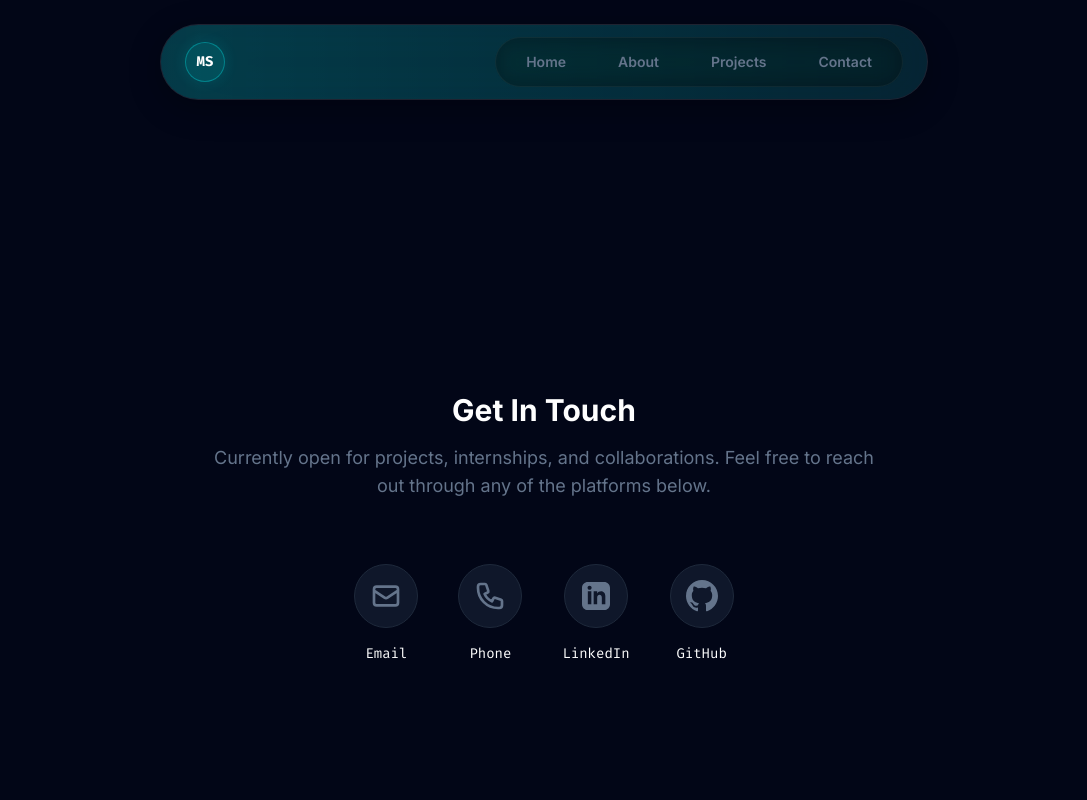
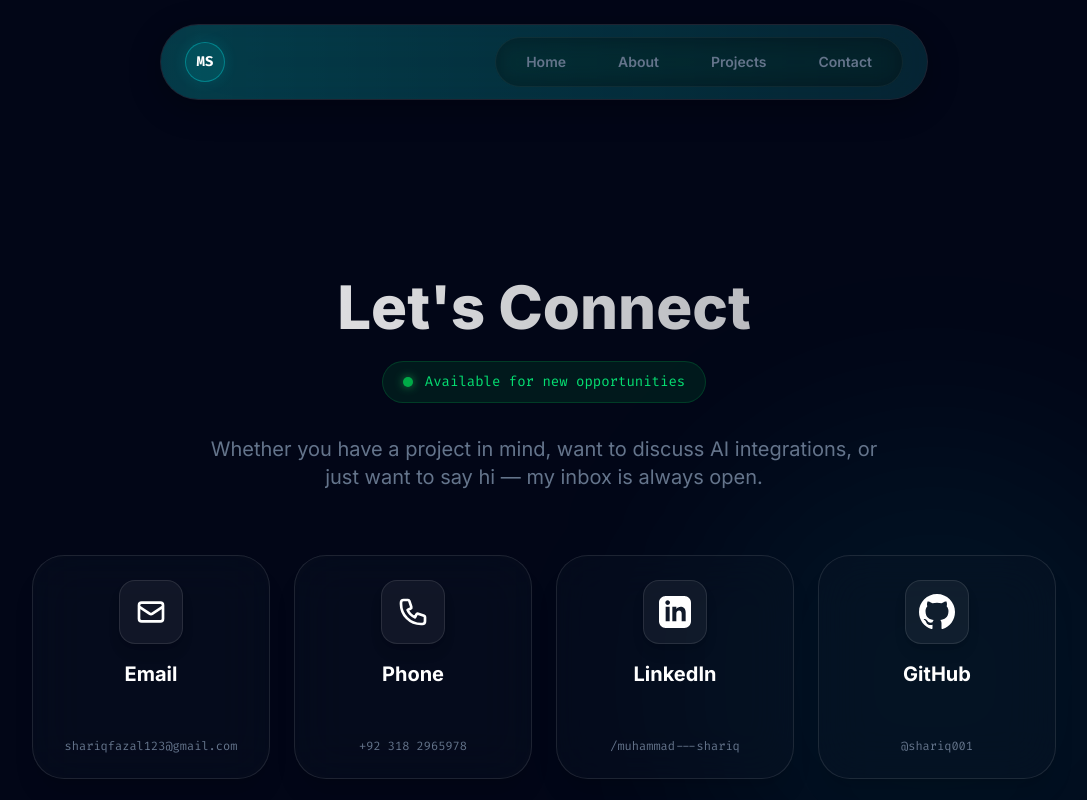
Before and after one commit to shariq001/Portfolio, a Next.js app: page /contact in a window 1280 px wide. Shown: the top 800 px of the page, without its empty margins (96-1183 px from the left). Built offline with nearby package versions, Linux system fonts and the light colour scheme.

Commit message:
style(contact): overhaul contact section with premium glassmorphic animated panels and status indicator

```diff
--- a/components/Contact.tsx
+++ b/components/Contact.tsx
@@ -1,41 +1,66 @@
 /** Contact section with links to social profiles */
 export default function Contact() {
   return (
-    <section id="contact" className="min-h-screen flex flex-col justify-center px-4 sm:px-6 lg:px-8 max-w-7xl mx-auto py-20">
-      <div className="text-center mb-16">
-        <h2 className="text-3xl font-bold text-white font-sans mb-4">Get In Touch</h2>
-        <p className="text-lg text-muted max-w-2xl mx-auto">
-          Currently open for projects, internships, and collaborations. Feel free to reach out through any of the platforms below.
+    <section id="contact" className="min-h-screen flex flex-col justify-center px-4 sm:px-6 lg:px-8 max-w-7xl mx-auto py-20 relative">
+
+      {/* Background Decor */}
+      <div className="absolute bottom-0 right-0 w-[500px] h-[500px] bg-primary/5 rounded-full blur-[100px] pointer-events-none"></div>
+
+      <div className="text-center mb-16 relative z-10">
+        <h2 className="text-5xl md:text-6xl font-extrabold text-transparent bg-clip-text bg-gradient-to-r from-white to-white/60 font-sans mb-6 animate-fade-up">
+          Let's Connect
+        </h2>
+
+        <div className="inline-flex items-center gap-3 px-5 py-2.5 rounded-full bg-green-500/10 border border-green-500/20 text-green-400 font-mono text-sm mb-8 animate-fade-up" style={{ animationDelay: '0.2s' }}>
+          <span className="w-2.5 h-2.5 rounded-full bg-green-500 animate-pulse shadow-[0_0_10px_rgba(34,197,94,0.8)]"></span>
+          Available for new opportunities
+        </div>
+
+        <p className="text-lg md:text-xl text-muted max-w-2xl mx-auto animate-fade-up" style={{ animationDelay: '0.3s' }}>
+          Whether you have a project in mind, want to discuss AI integrations, or just want to say hi — my inbox is always open.
         </p>
       </div>
 
-      <div className="flex flex-col sm:flex-row flex-wrap justify-center items-center gap-10">
-        <a href="mailto:shariqfazal123@gmail.com" className="group flex flex-col items-center gap-4">
-          <div className="w-16 h-16 rounded-full bg-surface border border-border flex items-center justify-center group-hover:border-primary group-hover:text-primary transition-colors text-muted">
+      <div className="grid grid-cols-1 sm:grid-cols-2 lg:grid-cols-4 gap-6 justify-items-center relative z-10 w-full max-w-5xl mx-auto">
+
+        {/* Email Card */}
+        <a href="mailto:shariqfazal123@gmail.com" className="group relative w-full h-56 bg-surface/30 backdrop-blur-xl border border-white/10 rounded-[2rem] p-6 flex flex-col items-center justify-center gap-4 hover:-translate-y-3 hover:border-primary/50 transition-all duration-500 overflow-hidden shadow-xl hover:shadow-[0_15px_40px_rgba(0,255,255,0.15)] animate-fade-up" style={{ animationDelay: '0.4s' }}>
+          <div className="absolute inset-0 bg-gradient-to-br from-primary/10 to-transparent opacity-0 group-hover:opacity-100 transition-opacity duration-500 pointer-events-none"></div>
+          <div className="w-16 h-16 rounded-2xl bg-white/5 border border-white/10 flex items-center justify-center group-hover:scale-110 group-hover:bg-primary/20 group-hover:border-primary/40 transition-all duration-500 z-10 text-white group-hover:text-primary shadow-lg group-hover:shadow-[0_0_20px_rgba(0,255,255,0.3)]">
             <svg className="w-8 h-8" fill="none" stroke="currentColor" viewBox="0 0 24 24" aria-hidden="true"><path strokeLinecap="round" strokeLinejoin="round" strokeWidth="2" d="M3 8l7.89 5.26a2 2 0 002.22 0L21 8M5 19h14a2 2 0 002-2V7a2 2 0 00-2-2H5a2 2 0 00-2 2v10a2 2 0 002 2z"></path></svg>
           </div>
-          <span className="text-white group-hover:text-primary transition-colors font-mono text-sm">Email</span>
+          <span className="text-white font-sans font-bold text-xl z-10 group-hover:text-primary transition-colors">Email</span>
+          <span className="text-xs font-mono text-muted group-hover:text-white transition-colors z-10 mt-auto">shariqfazal123@gmail.com</span>
         </a>
 
-        <a href="tel:+923182965978" className="group flex flex-col items-center gap-4">
-          <div className="w-16 h-16 rounded-full bg-surface border border-border flex items-center justify-center group-hover:border-primary group-hover:text-primary transition-colors text-muted">
+        {/* Phone Card */}
+        <a href="tel:+923182965978" className="group relative w-full h-56 bg-surface/30 backdrop-blur-xl border border-white/10 rounded-[2rem] p-6 flex flex-col items-center justify-center gap-4 hover:-translate-y-3 hover:border-primary/50 transition-all duration-500 overflow-hidden shadow-xl hover:shadow-[0_15px_40px_rgba(0,255,255,0.15)] animate-fade-up" style={{ animationDelay: '0.5s' }}>
+          <div className="absolute inset-0 bg-gradient-to-br from-primary/10 to-transparent opacity-0 group-hover:opacity-100 transition-opacity duration-500 pointer-events-none"></div>
+          <div className="w-16 h-16 rounded-2xl bg-white/5 border border-white/10 flex items-center justify-center group-hover:scale-110 group-hover:bg-primary/20 group-hover:border-primary/40 transition-all duration-500 z-10 text-white group-hover:text-primary shadow-lg group-hover:shadow-[0_0_20px_rgba(0,255,255,0.3)]">
             <svg className="w-8 h-8" fill="none" stroke="currentColor" viewBox="0 0 24 24" aria-hidden="true"><path strokeLinecap="round" strokeLinejoin="round" strokeWidth="2" d="M3 5a2 2 0 012-2h3.28a1 1 0 01.948.684l1.498 4.493a1 1 0 01-.502 1.21l-2.257 1.13a11.042 11.042 0 005.516 5.516l1.13-2.257a1 1 0 011.21-.502l4.493 1.498a1 1 0 01.684.949V19a2 2 0 01-2 2h-1C9.716 21 3 14.284 3 6V5z"></path></svg>
           </div>
-          <span className="text-white group-hover:text-primary transition-colors font-mono text-sm">Phone</span>
+          <span className="text-white font-sans font-bold text-xl z-10 group-hover:text-primary transition-colors">Phone</span>
+          <span className="text-xs font-mono text-muted group-hover:text-white transition-colors z-10 mt-auto">+92 318 2965978</span>
         </a>
 
-        <a href="https://linkedin.com/in/muhammad-shariq" target="_blank" rel="noopener noreferrer" className="group flex flex-col items-center gap-4">
-          <div className="w-16 h-16 rounded-full bg-surface border border-border flex items-center justify-center group-hover:border-primary group-hover:text-primary transition-colors text-muted">
-            <svg className="w-7 h-7" fill="currentColor" viewBox="0 0 24 24" aria-hidden="true"><path d="M19 0h-14c-2.761 0-5 2.239-5 5v14c0 2.761 2.239 5 5 5h14c2.762 0 5-2.239 5-5v-14c0-2.761-2.238-5-5-5zm-11 19h-3v-11h3v11zm-1.5-12.268c-.966 0-1.75-.79-1.75-1.764s.784-1.764 1.75-1.764 1.75.79 1.75 1.764-.783 1.764-1.75 1.764zm13.5 12.268h-3v-5.604c0-3.368-4-3.113-4 0v5.604h-3v-11h3v1.765c1.396-2.586 7-2.777 7 2.476v6.759z"/></svg>
+        {/* LinkedIn Card */}
+        <a href="https://linkedin.com/in/muhammad---shariq" target="_blank" rel="noopener noreferrer" className="group relative w-full h-56 bg-surface/30 backdrop-blur-xl border border-white/10 rounded-[2rem] p-6 flex flex-col items-center justify-center gap-4 hover:-translate-y-3 hover:border-primary/50 transition-all duration-500 overflow-hidden shadow-xl hover:shadow-[0_15px_40px_rgba(0,255,255,0.15)] animate-fade-up" style={{ animationDelay: '0.6s' }}>
+          <div className="absolute inset-0 bg-gradient-to-br from-primary/10 to-transparent opacity-0 group-hover:opacity-100 transition-opacity duration-500 pointer-events-none"></div>
+          <div className="w-16 h-16 rounded-2xl bg-white/5 border border-white/10 flex items-center justify-center group-hover:scale-110 group-hover:bg-primary/20 group-hover:border-primary/40 transition-all duration-500 z-10 text-white group-hover:text-primary shadow-lg group-hover:shadow-[0_0_20px_rgba(0,255,255,0.3)]">
+            <svg className="w-8 h-8" fill="currentColor" viewBox="0 0 24 24" aria-hidden="true"><path d="M19 0h-14c-2.761 0-5 2.239-5 5v14c0 2.761 2.239 5 5 5h14c2.762 0 5-2.239 5-5v-14c0-2.761-2.238-5-5-5zm-11 19h-3v-11h3v11zm-1.5-12.268c-.966 0-1.75-.79-1.75-1.764s.784-1.764 1.75-1.764 1.75.79 1.75 1.764-.783 1.764-1.75 1.764zm13.5 12.268h-3v-5.604c0-3.368-4-3.113-4 0v5.604h-3v-11h3v1.765c1.396-2.586 7-2.777 7 2.476v6.759z"/></svg>
           </div>
-          <span className="text-white group-hover:text-primary transition-colors font-mono text-sm">LinkedIn</span>
+          <span className="text-white font-sans font-bold text-xl z-10 group-hover:text-primary transition-colors">LinkedIn</span>
+          <span className="text-xs font-mono text-muted group-hover:text-white transition-colors z-10 mt-auto">/muhammad---shariq</span>
         </a>
 
-        <a href="https://github.com/shariq001" target="_blank" rel="noopener noreferrer" className="group flex flex-col items-center gap-4">
-          <div className="w-16 h-16 rounded-full bg-surface border border-border flex items-center justify-center group-hover:border-primary group-hover:text-primary transition-colors text-muted">
-            <svg className="w-8 h-8" fill="currentColor" viewBox="0 0 24 24" aria-hidden="true"><path d="M12 0c-6.626 0-12 5.373-12 12 0 5.302 3.438 9.8 8.207 11.387.599.111.793-.261.793-.577v-2.234c-3.338.726-4.033-1.416-4.033-1.416-.546-1.387-1.333-1.756-1.333-1.756-1.089-.745.083-.729.083-.729 1.205.084 1.839 1.237 1.839 1.237 1.07 1.834 2.807 1.304 3.492.997.107-.775.418-1.305.762-1.604-2.665-.305-5.467-1.334-5.467-5.931 0-1.311.469-2.381 1.236-3.221-.124-.303-.535-1.524.117-3.176 0 0 1.008-.322 3.301 1.23.957-.266 1.983-.399 3.003-.404 1.02.005 2.047.138 3.006.404 2.291-1.552 3.297-1.23 3.297-1.23.653 1.653.242 2.874.118 3.176.77.84 1.235 1.911 1.235 3.221 0 4.609-2.807 5.624-5.479 5.921.43.372.823 1.102.823 2.222v3.293c0 .319.192.694.801.576 4.765-1.589 8.199-6.086 8.199-11.386 0-6.627-5.373-12-12-12z"/></svg>
+        {/* GitHub Card */}
+        <a href="https://github.com/shariq001" target="_blank" rel="noopener noreferrer" className="group relative w-full h-56 bg-surface/30 backdrop-blur-xl border border-white/10 rounded-[2rem] p-6 flex flex-col items-center justify-center gap-4 hover:-translate-y-3 hover:border-primary/50 transition-all duration-500 overflow-hidden shadow-xl hover:shadow-[0_15px_40px_rgba(0,255,255,0.15)] animate-fade-up" style={{ animationDelay: '0.7s' }}>
+          <div className="absolute inset-0 bg-gradient-to-br from-primary/10 to-transparent opacity-0 group-hover:opacity-100 transition-opacity duration-500 pointer-events-none"></div>
+          <div className="w-16 h-16 rounded-2xl bg-white/5 border border-white/10 flex items-center justify-center group-hover:scale-110 group-hover:bg-primary/20 group-hover:border-primary/40 transition-all duration-500 z-10 text-white group-hover:text-primary shadow-lg group-hover:shadow-[0_0_20px_rgba(0,255,255,0.3)]">
+            <svg className="w-9 h-9" fill="currentColor" viewBox="0 0 24 24" aria-hidden="true"><path d="M12 0c-6.626 0-12 5.373-12 12 0 5.302 3.438 9.8 8.207 11.387.599.111.793-.261.793-.577v-2.234c-3.338.726-4.033-1.416-4.033-1.416-.546-1.387-1.333-1.756-1.333-1.756-1.089-.745.083-.729.083-.729 1.205.084 1.839 1.237 1.839 1.237 1.07 1.834 2.807 1.304 3.492.997.107-.775.418-1.305.762-1.604-2.665-.305-5.467-1.334-5.467-5.931 0-1.311.469-2.381 1.236-3.221-.124-.303-.535-1.524.117-3.176 0 0 1.008-.322 3.301 1.23.957-.266 1.983-.399 3.003-.404 1.02.005 2.047.138 3.006.404 2.291-1.552 3.297-1.23 3.297-1.23.653 1.653.242 2.874.118 3.176.77.84 1.235 1.911 1.235 3.221 0 4.609-2.807 5.624-5.479 5.921.43.372.823 1.102.823 2.222v3.293c0 .319.192.694.801.576 4.765-1.589 8.199-6.086 8.199-11.386 0-6.627-5.373-12-12-12z"/></svg>
           </div>
-          <span className="text-white group-hover:text-primary transition-colors font-mono text-sm">GitHub</span>
+          <span className="text-white font-sans font-bold text-xl z-10 group-hover:text-primary transition-colors">GitHub</span>
+          <span className="text-xs font-mono text-muted group-hover:text-white transition-colors z-10 mt-auto">@shariq001</span>
         </a>
       </div>
     </section>
```
